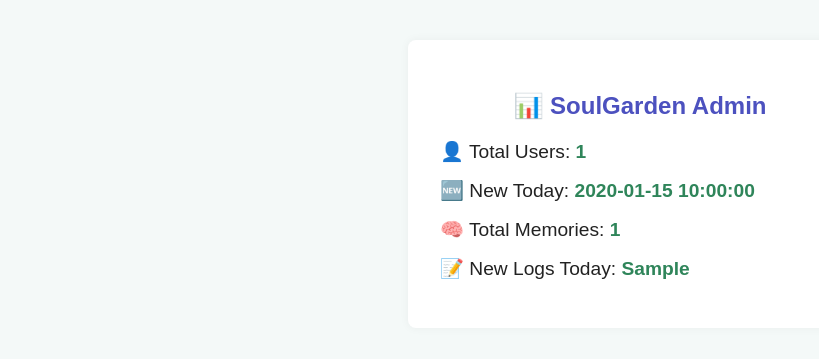
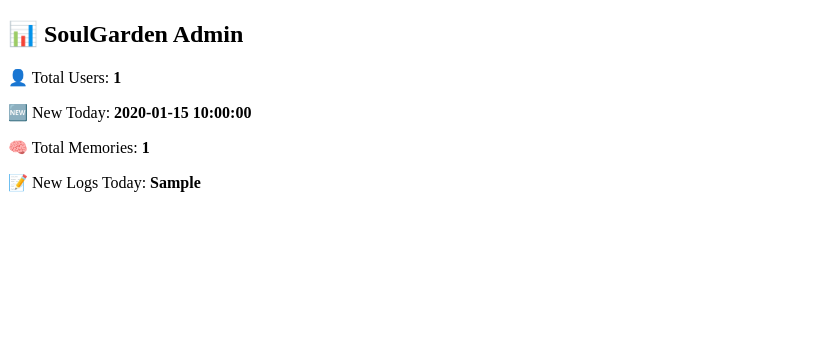
Before and after one commit to garvboiiiii/SoulGarden, a Flask app: template templates/admin_analytics.html in a window 1280 px wide. Shown: the top 359 px of the page, without its empty margins (0-819 px from the left). Run offline with Flask 3, Linux system fonts and the light colour scheme; the template is opened without the code that fills it: most values are stand-ins (such as "Sample title", 1, 10 or a date in 2020); some libraries are stand-ins or nearby versions.

Commit message:
Update admin_analytics.html

```diff
--- a/templates/admin_analytics.html
+++ b/templates/admin_analytics.html
@@ -1,34 +1,10 @@
 <!DOCTYPE html>
 <html>
 <head>
+  <meta charset="UTF-8">
+  <meta name="viewport" content="width=device-width, initial-scale=1">
   <title>Admin Analytics</title>
-    <style>
-        body {
-            font-family: 'Quicksand', sans-serif;
-            background: #f4f9f8;
-            color: #222;
-            padding: 2rem;
-        }
-        .box {
-            background: white;
-            border-radius: 8px;
-            padding: 2rem;
-            max-width: 400px;
-            margin: auto;
-            box-shadow: 0 0 10px rgba(0,0,0,0.05);
-        }
-        h2 {
-            text-align: center;
-            color: #4c51bf;
-        }
-        p {
-            font-size: 1.2rem;
-            margin: 1rem 0;
-        }
-        b {
-            color: #2f855a;
-        }
-    </style>
+  <style>/* [Styles same as before] */</style>
 </head>
 <body>
   <div class="box">
```
Lines whose indentation alone changed are shown as unchanged.
